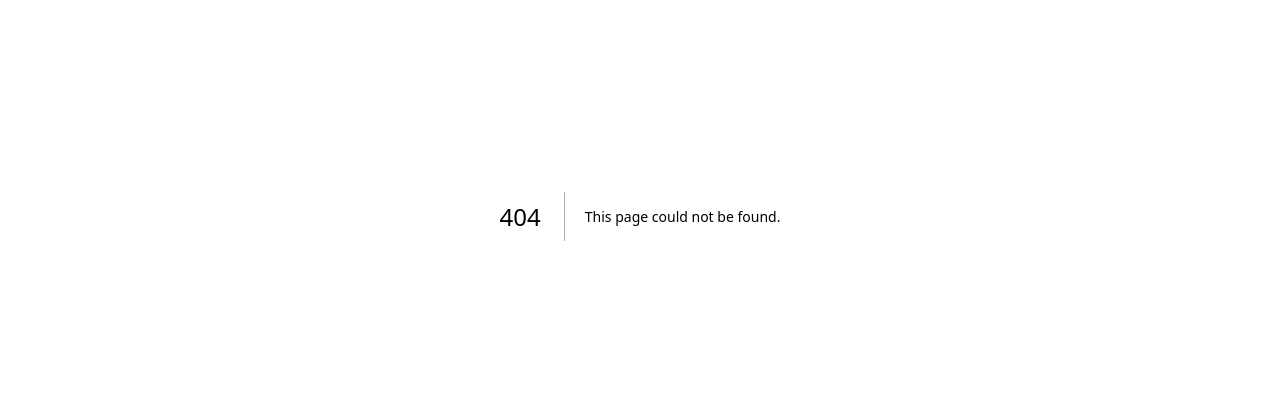
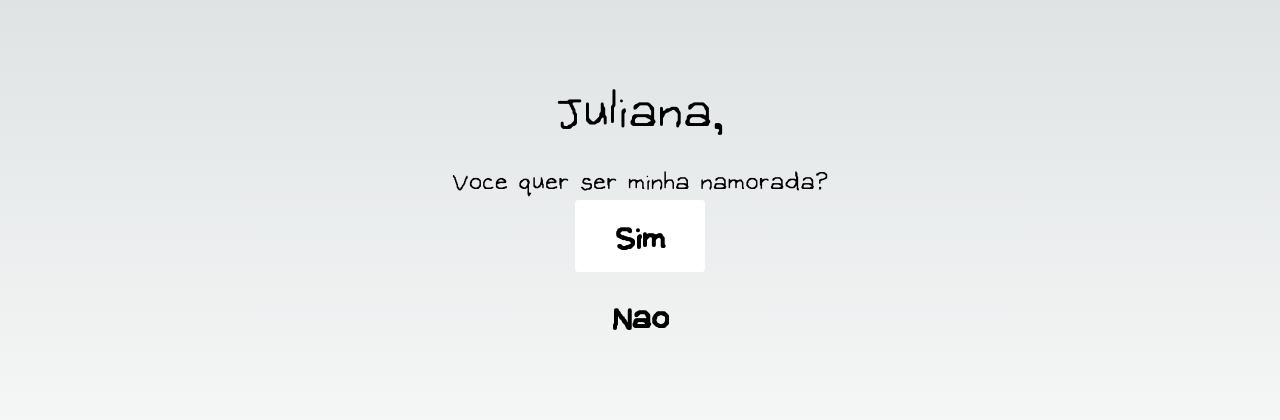
Before and after one commit to mAngelo-dev/july5th, a Next.js app: page /proposal in a window 1280 px wide. Before the commit this address had no page. Shown: the part 184-604 px from the top of the page. Built offline with nearby package versions, Linux system fonts and the light colour scheme.

Commit message:
Add proposal page

```diff
--- a/app/globals.css
+++ b/app/globals.css
@@ -52,3 +52,9 @@ main {
 #sunbringer:hover {
   opacity: 1;
 }
+
+#proposal {
+  position: fixed ;
+  bottom: 2em;
+  left: 2em;
+}
--- a/app/page.tsx
+++ b/app/page.tsx
@@ -16,7 +16,7 @@ export default function App() {
             const now = new Date();
 
             if (targetDate <= now) {
-                return null;
+                return { months: 0, days: 0, hours: 0, minutes: 0, seconds: 0 };
             }
 
             // Calculate differences
@@ -36,6 +36,7 @@ export default function App() {
                 setIsLoaded(true);
             } else {
                 clearInterval(interval);
+                setIsLoaded(true);
             }
         }, 1000);
 
@@ -58,7 +59,7 @@ export default function App() {
         return (
             <main className='flex justify-center items-center min-h-screen'>
                 <div className='text-center'>
-                    <h1 className='text-3xl mb-4 animate-bounce'>Loading...</h1>
+                    <h1 className='text-7xl mb-4 animate-bounce'>Loading...</h1>
                 </div>
             </main>
         );
@@ -74,7 +75,7 @@ export default function App() {
                 >
                     {isPlaying ? '⏸️' : '▶️'}
                 </button>
-                <h1 id="sunbringer"><Link href={'/gallery'}> 🌙 & ☀️</Link></h1>
+                <p id="sunbringer"><Link href={'/gallery'}> 🌙 & ☀️</Link></p>
                 <Image src='/bulb.gif' alt='Loading GIF' width={256} height={256} priority={true} />
                 <audio id='audio' src='/music/Bromeliad.mp3' className='hidden' loop />
                 <h1 className='mb-4 text-7xl'>Hi, Julie!
@@ -86,7 +87,9 @@ export default function App() {
                     {timeLeft.hours > 0 && `${timeLeft.hours}h `}
                     {timeLeft.minutes > 0 && `${timeLeft.minutes}m `}
                     {timeLeft.seconds > 0 && `${timeLeft.seconds}s`}
+                    {timeLeft.months === 0 && timeLeft.days === 0 && timeLeft.hours === 0 && timeLeft.minutes === 0 && timeLeft.seconds === 0 && <p>Estou chegando...</p>}
                 </div>
+                {timeLeft.months === 0 && timeLeft.days === 0 && timeLeft.hours === 0 && timeLeft.minutes === 0 && timeLeft.seconds === 0 && <Link id='proposal' href={'/proposal'}>💍</Link>}
             </main>
         </>
     );
--- /dev/null
+++ b/app/proposal/page.tsx
@@ -0,0 +1,27 @@
+'use client';
+import React from 'react';
+
+export default function ProposalPage() {
+  const handleYes = () => {
+      let yesButton = document.getElementById("answerYes");
+      let noButton = document.getElementById("answerNo");
+      yesButton && (yesButton.innerHTML = "Sim, eu aceito!");
+      noButton && (noButton.remove());
+  };
+
+  const handleNo = () => {
+      let noButton = document.getElementById("answerNo");
+      let yesButton = document.getElementById("answerYes");
+      noButton && (noButton.innerHTML = "Nao");
+      yesButton && (yesButton.remove());
+  };
+
+  return (
+    <main className="flex justify-center items-center min-h-screen flex-col relative">
+      <h1 className="text-7xl mb-4">Juliana,</h1>
+      <p className="text-4xl">Voce quer ser minha namorada?</p>
+      <button id="answerYes" className="bg-white text-black font-bold px-10 rounded" onClick={handleYes}>Sim</button>
+      <button id="answerNo" className="font-bold py-2 px-4 rounded" onClick={handleNo}>Nao</button>
+    </main>
+  );
+}
```
